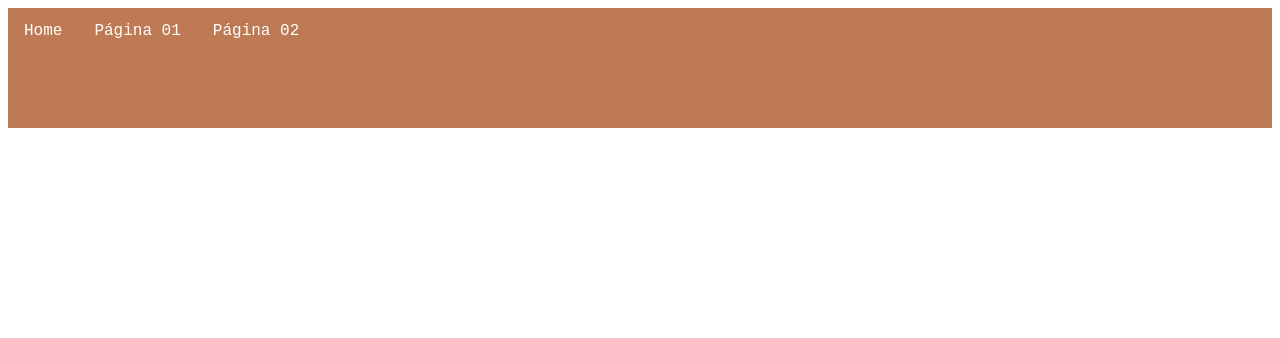
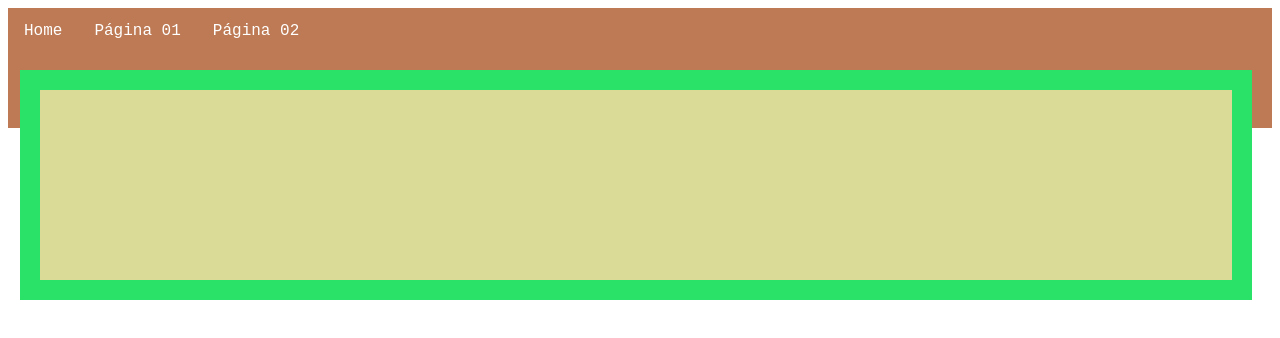
Before and after one commit to lanaym67/lanay363409, a plain HTML site: page pagina01.html in a window 1280 px wide. Drawn offline with Linux system fonts and the light colour scheme.

Commit message:
Update estilo.css

```diff
--- a/estilo.css
+++ b/estilo.css
@@ -62,3 +62,19 @@ li a:hover {
   background: rgb(163, 224, 216);
   color: black;
 }
+#aviao {
+   width: 20%;
+}
+.caixaAviao {
+   position: absolute;
+   top: 50px;
+   left: 0;
+   width: 90%;
+   height: 150px;
+   background:rgb(218, 219, 150);
+   margin: 20px;
+   border-color: rgb(43, 226, 104);
+   border-width: 20px;
+   border-style: solid;
+   padding: 20px;
+}
```
